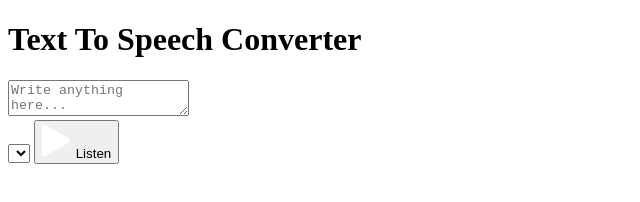
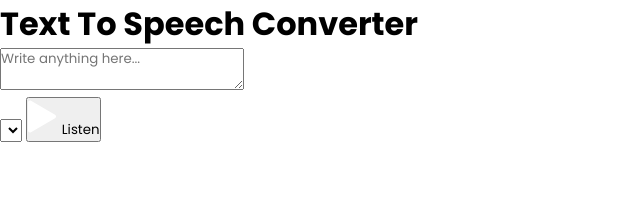
Before and after one commit to Harjot2552/text-to-speech, a plain HTML site: page index.html in a window 1280 px wide. Shown: the whole page, without its empty margins (0-640 px from the left). Drawn offline with Linux system fonts and the light colour scheme.

Commit message:
Reser the margin and padding of the document

```diff
--- a/style.css
+++ b/style.css
@@ -1 +1,8 @@
 @import url('https://fonts.googleapis.com/css2?family=Poppins:ital,wght@0,100;0,200;0,300;0,400;0,500;0,600;0,700;0,800;0,900;1,100;1,200;1,300;1,400;1,500;1,600;1,700;1,800;1,900&display=swap');
+
+*{
+    margin: 0;
+    padding: 0;
+    box-sizing: border-box;
+    font-family: "Poppins", system-ui;
+}
```
